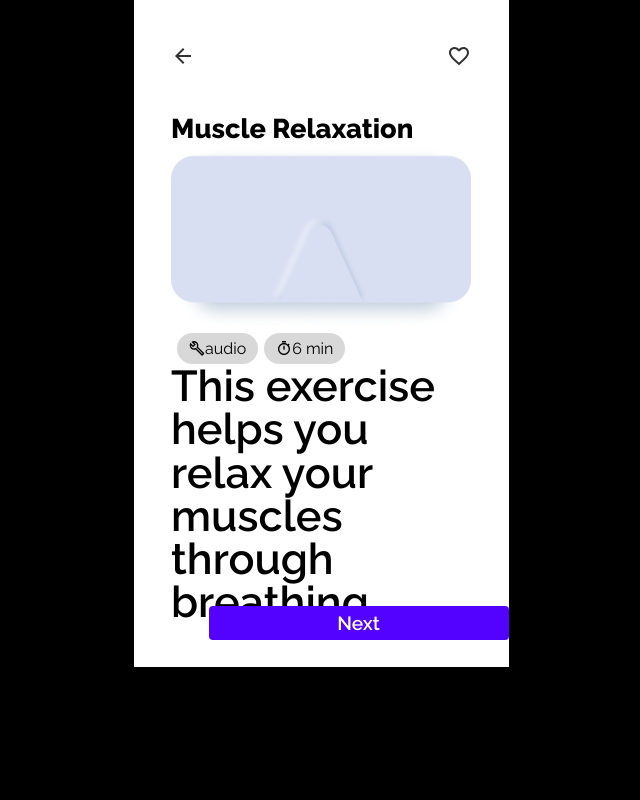
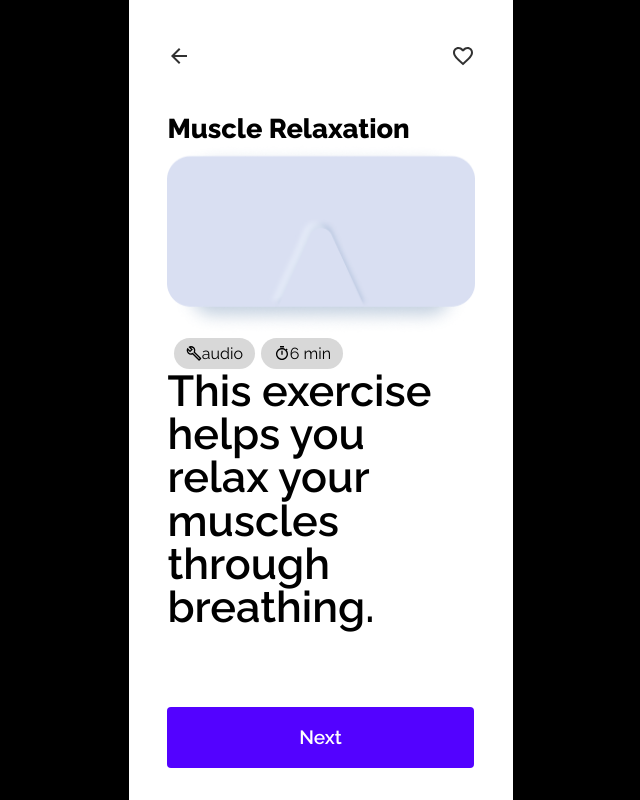
Before and after one commit to andipy/audio, a React (Create React App) app: page /intro-1 in a window 1280 px wide. Shown: the whole page, without its empty margins (319-959 px from the left). Built offline with nearby package versions, Linux system fonts and the light colour scheme.

Commit message:
fixed css

```diff
--- a/src/index.css
+++ b/src/index.css
@@ -15,6 +15,17 @@ a {
   color: #000000;
 }
 
+/* Hide scrollbar for Chrome, Safari and Opera */
+.no-scrollbar::-webkit-scrollbar {
+  display: none;
+}
+
+/* Hide scrollbar for IE, Edge and Firefox */
+.no-scrollbar {
+  -ms-overflow-style: none;  /* IE and Edge */
+  scrollbar-width: none;  /* Firefox */
+}
+
 :root {
   --container: 80%;
   --navbar-height: 14vh;
@@ -26,49 +37,55 @@ a {
     --btn-padding: 5%;
     --bottom-position-btn: 4%;
     --bottom-upper-position-btn: 14%;
+    --frame-width: 100vw;
   }
 }
 @media screen and (min-width: 576px) {
   :root {
-    --btn-padding: 3.2%;
+    --btn-padding: 5%;
     --bottom-position-btn: 4%;
     --bottom-upper-position-btn: 14%;
+    --frame-width: 55vw;
   }
 }
 @media screen and (min-width: 768px) {
   :root {
-    --btn-padding: 2.4%;
+    --btn-padding: 5%;
     --bottom-position-btn: 4%;
     --bottom-upper-position-btn: 14%;
+    --frame-width: 40vw;
   }
 }
 @media screen and (min-width: 992px) {
   :root {
-    --btn-padding: 2%;
+    --btn-padding: 5%;
     --bottom-position-btn: 4%;
     --bottom-upper-position-btn: 14%;
+    --frame-width: 35vw;
   }
 }
 @media screen and (min-width: 1280px) {
   :root {
-    --btn-padding: 1.6%;
+    --btn-padding: 5%;
     --bottom-position-btn: 4%;
     --bottom-upper-position-btn: 14%;
+    --frame-width: 30vw;
   }
 }
 @media screen and (min-width: 1440px) {
   :root {
-    --btn-padding: 1.4%;
+    --btn-padding: 5%;
     --bottom-position-btn: 4%;
     --bottom-upper-position-btn: 14%;
+    --frame-width: 25vw;
   }
 }
 
 
 .frame {
   position: relative;
-  width: var(--frame);
-  height: 667px;
+  width: var(--frame-width);
+  height: 100vh;
   overflow-x: hidden;
   overflow-y: auto;
   background-color: #FFFFFF;
@@ -119,7 +136,7 @@ a {
 .btn-primay-enabled {
   transition: all 400ms;
   border: none;
-  width: calc(var(--frame) - var(--frame)*0.2);
+  width: var(--container);
   padding: var(--btn-padding);
   border-radius: 4px;
   background-color: #5302FF;
@@ -152,7 +169,7 @@ a {
 .btn-secondary-enabled {
   transition: all 400ms;
   border: none;
-  width: calc(var(--frame) - var(--frame)*0.2);
+  width: var(--container);
   padding: var(--btn-padding);
   border-radius: 4px;
   background-color: #ececec;
@@ -168,14 +185,14 @@ a {
 .anchored-bottom-upper {
   position: absolute;
   bottom: var(--bottom-upper-position-btn);
-  left: calc((100vw - var(--container))/2);
+  left: calc((var(--frame-width) - var(--container))/2);
   z-index: 10;
 }
 .sticky-bottom {
   position: sticky;
   bottom: var(--bottom-position-btn);
   z-index: 10;
-  left: calc((100vw - var(--container))/2);
+  left: calc((var(--frame-width) - var(--container))/2);
 }
 
 .intro-text {
@@ -312,7 +329,7 @@ h4 {
 .modal-full {
   transition: all 400ms;
   position: relative;
-  width: 100vw;
+  width: var(--frame-width);
   height: 90vh;
   background-color: #FFFFFF;
   z-index: 10000;
@@ -322,7 +339,7 @@ h4 {
 .modal-down {
   transition: all 400ms;
   position: absolute;
-  width: 100vw;
+  width: var(--frame-width);
   height: 90vh;
   background-color: #FFFFFF;
   bottom: -100%;
@@ -333,7 +350,7 @@ h4 {
 .modal-up {
   transition: all 400ms;
   position: absolute;
-  width: 100vw;
+  width: var(--frame-width);
   height: 90vh;
   background-color: #FFFFFF;
   bottom: 0%;
@@ -350,7 +367,7 @@ h4 {
 .modal-bottom-nav {
   position: absolute;
   bottom: 4%;
-  width: var(--container);
+  width: var(--frame-width);
 }
 
 .overflow-hidden {
--- a/src/pages/Intro1.jsx
+++ b/src/pages/Intro1.jsx
@@ -31,7 +31,7 @@ const Intro1 = () => {
     ]
 
     return (
-        <div className="frame">
+        <div className="frame no-scrollbar">
             <Navbar onClickFunc={() => navigate(-1)} />
             <div className="container nav-padding padding-bottom">
                 <h1 className="tool-title">Muscle Relaxation</h1>
```
